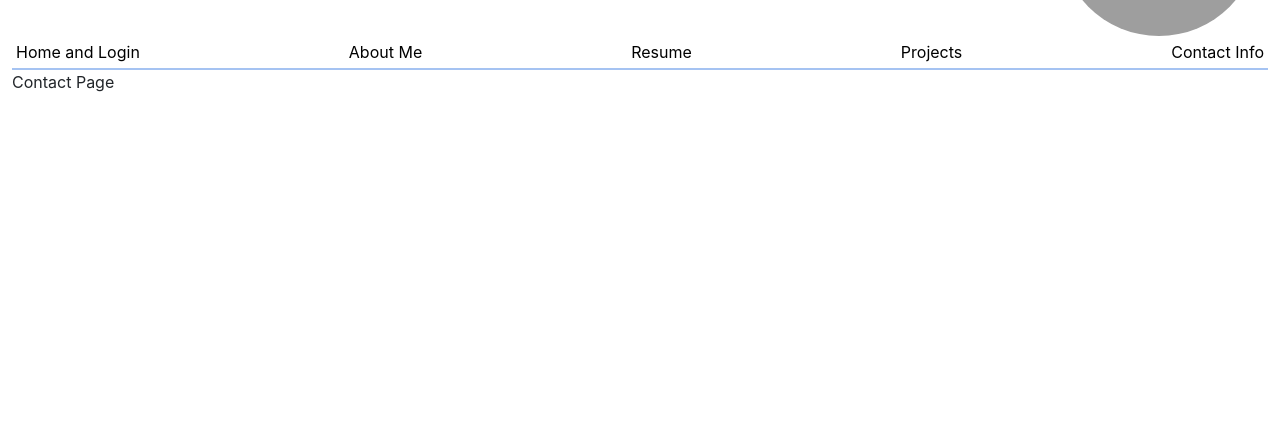
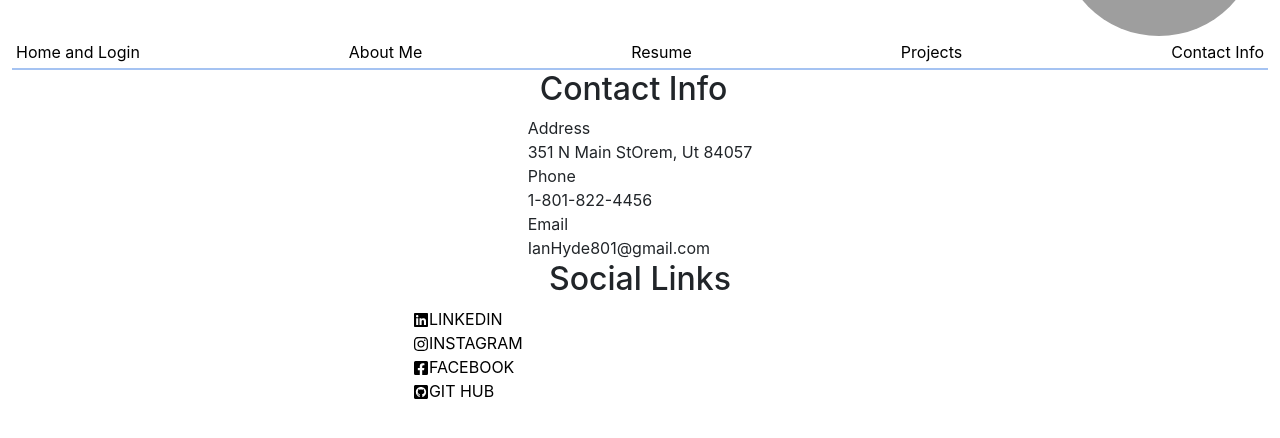
Before and after one commit to MrHyde801/React-Portfolio-App, a React (Create React App) app: page /contact in a window 1280 px wide. Shown: the part 180-618 px from the top of the page. Built offline with nearby package versions, Linux system fonts and the light colour scheme; sample sign-in values are in the browser's storage; grey boxes are pictures that could not be loaded.

Commit message:
added contact view and resume

```diff
--- a/package.json
+++ b/package.json
@@ -8,6 +8,7 @@
     "@testing-library/user-event": "^13.5.0",
     "react": "^17.0.2",
     "react-dom": "^17.0.2",
+    "react-icons": "^4.3.1",
     "react-router-dom": "^6.2.1",
     "react-scripts": "5.0.0",
     "sass": "^1.49.0",
--- a/src/components/ContactInfo.js
+++ b/src/components/ContactInfo.js
@@ -1,13 +1,44 @@
-import React from 'react';
+import React, {useState } from 'react';
 
 const ContactInfo = () => {
+  const [contact, setContact] = useState([
+    {
+        type: 'Address',
+        details: [
+          '351 N Main St',
+          'Orem, Ut 84057'
+        ]
+    },
+    {
+        type: 'Phone',
+        details: ['1-801-822-4456']
+    },
+    {
+        type: 'Email',
+        details: ['IanHyde801@gmail.com']
+    }
+    ])
 
-
-  return (
-    <div className='container-fluid'>
-
-    </div>
-  );
+      return (
+        <div className='container-fluid'>
+              <div className='row sectionHead'>
+                <h2>Contact Info</h2>
+                <div className='row underline'></div>
+              </div>
+          {contact.map(data => {
+            return (
+            <>
+              <div className='row type'>
+                {data.type}
+              </div>
+              <div className="row details">
+                {data.details}
+              </div>
+            </>
+            )
+          })}
+        </div>
+      );
 };
 
 export default ContactInfo;
--- /dev/null
+++ b/src/components/SocialMediaLinks.js
@@ -0,0 +1,24 @@
+import React from 'react';
+import { FaLinkedin } from 'react-icons/fa'
+import { FaInstagram} from 'react-icons/fa'
+import { FaFacebookSquare } from 'react-icons/fa'
+import { FaGithubSquare } from 'react-icons/fa'
+
+const SocialMediaLinks = () => {
+    return (
+        <div className='container-fluid d-flex flex-column align-items-center'>
+            <div className='row sectionHead'>
+                <h2>Social Links</h2>
+                <div className='row underline'></div>
+            </div>
+            <div className="row social-media">
+                <a href="https://www.linkedin.com/in/MrHyde801/" target="_blank"><FaLinkedin />LINKEDIN</a>
+                <a href="https://www.instagram.com/MrHyde801/" target="_blank"><FaInstagram />INSTAGRAM</a>
+                <a href="https://www.facebook.com/MrHyde801/" target="_blank"><FaFacebookSquare />FACEBOOK</a>
+                <a href="https://github.com/MrHyde801" target="_blank"><FaGithubSquare />GIT HUB</a>
+            </div>
+        </div>
+    )
+};
+
+export default SocialMediaLinks;
--- a/src/pages/Contact/index.js
+++ b/src/pages/Contact/index.js
@@ -1,7 +1,16 @@
+import React from "react"
+import SocialMediaLinks from "../../components/SocialMediaLinks"
+import ContactInfo from "../../components/ContactInfo"
+
 const Contact = () => {
     return (
-        <div>
-            Contact Page
+        <div className="container-fluid d-flex flex-column align-items-center">
+            <div className="row">
+                <ContactInfo />
+            </div>
+            <div className="row">
+                <SocialMediaLinks />
+            </div>
         </div>
     )
 }
```
Also changed, not shown: 1 other file (tests, documents, lock files or other folders).
